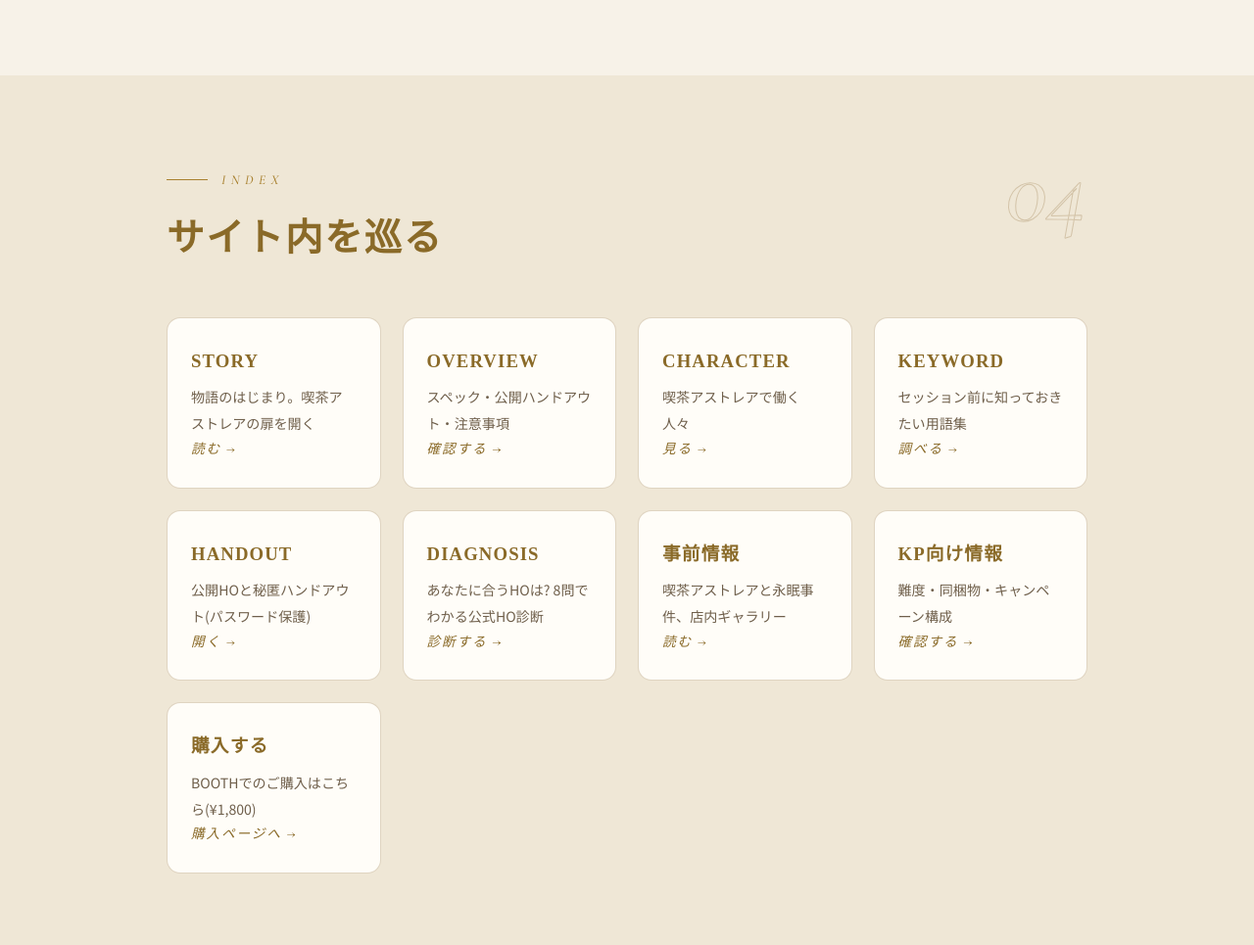
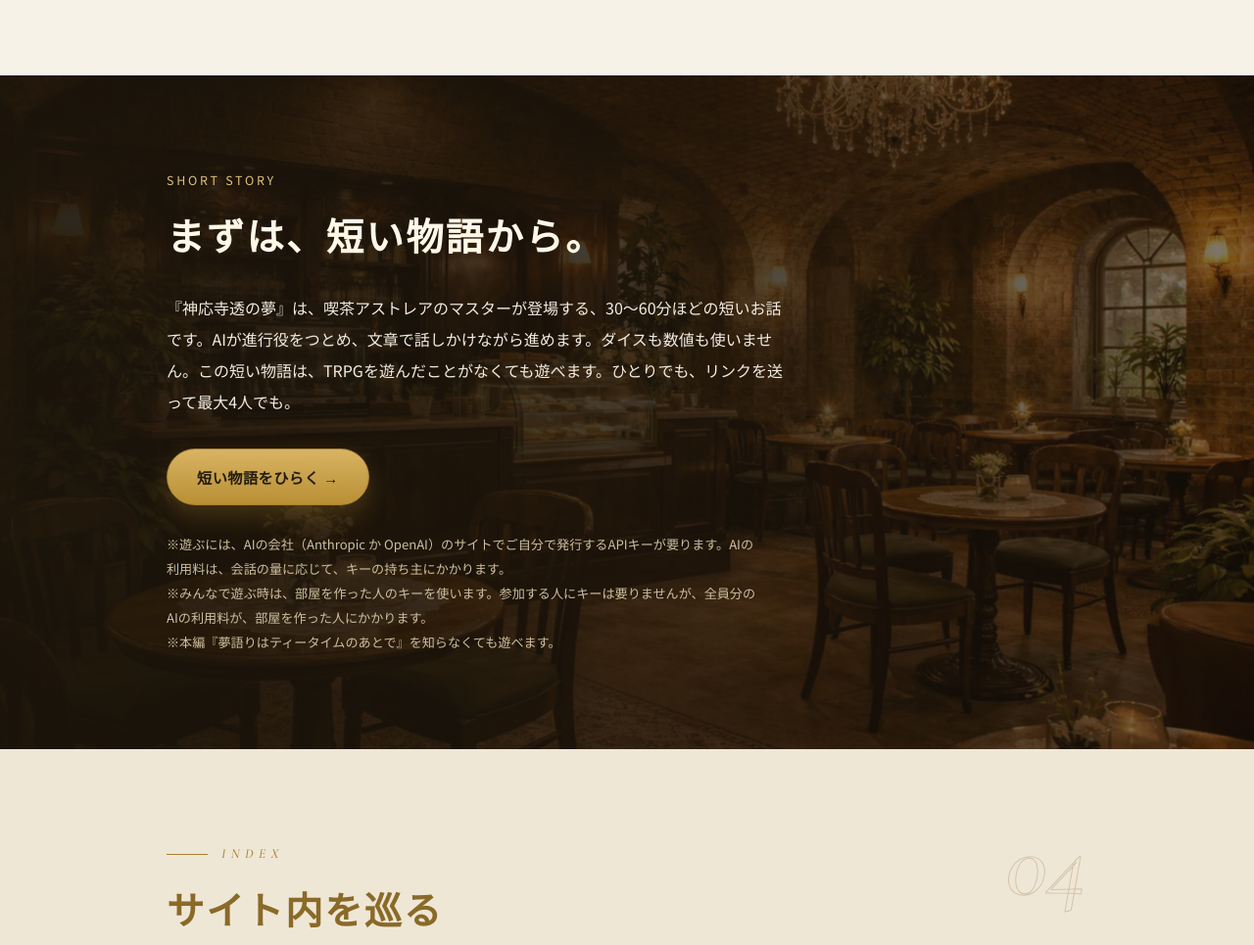
Before and after one commit to siraha0611/yumegatari-official-site, a plain HTML site: page index.html in a window 1280 px wide. Shown: the part 3650-4615 px from the top of the page at 98% size. Drawn offline with nearby package versions, Linux system fonts and the light colour scheme; a web font is replaced by a local one.

Commit message:
トップに「短い物語」の帯を足す：AIと遊ぶ『神応寺透の夢』への入口（/go/play/ 経由）
- index.html：「こんな人におすすめ」の下に、暗い帯（Short Story／まずは、短い物語から。）
  遊ぶのにAPIキーが要る事・AIの利用料がキーの持ち主（複数人の時は部屋を作った人）にかかる事を注記
- assets/css/style.css：帯の見た目（.short-story）。読み込みの版を v=9 に
- go/play/：遊ぶ住所（https://yumeti-play.pages.dev/toru-dream/）への転送。住所を変える時はここだけ直す
- go/_リダイレクト先の一覧.md：/go/play/ の行を足す

Co-Authored-By: Claude Fable 5.2 <noreply@anthropic.com>

```diff
--- a/assets/css/style.css
+++ b/assets/css/style.css
@@ -1546,3 +1546,57 @@ html{ scroll-padding-top: 92px; }
   .rv-gate, .rv-form{ padding: 22px 18px; }
   .rv-date{ margin-left: 0; width: 100%; }
 }
+
+/* ===== トップ：短い物語（AIと遊ぶ『神応寺透の夢』）への帯（2026-11-21） ===== */
+.short-story{
+  position: relative;
+  overflow: hidden;
+  padding: clamp(56px, 8vw, 96px) 0;
+  background: var(--ink-bg);
+  color: #f3ece0;
+}
+.short-story-bg{
+  position: absolute;
+  inset: 0;
+  background:
+    linear-gradient(90deg, rgba(28,21,11,0.93) 0%, rgba(28,21,11,0.8) 55%, rgba(28,21,11,0.55) 100%),
+    url("../img/bg/03-astrea.webp") center / cover no-repeat;
+}
+.short-story .container{ position: relative; }
+.short-story-kicker{
+  margin: 0 0 10px;
+  color: #e0c27a;
+  font-size: 0.78rem;
+  letter-spacing: 0.22em;
+  text-transform: uppercase;
+}
+.short-story h2{
+  margin: 0 0 18px;
+  color: #fff8e8;
+  font-size: clamp(1.6rem, 3.6vw, 2.4rem);
+  letter-spacing: 0.06em;
+}
+.short-story-lead{
+  max-width: 40em;
+  margin: 0 0 26px;
+  line-height: 2;
+  color: #f3ece0;
+}
+.short-story .cta-row{ margin: 0 0 22px; }
+.short-story .cta-row .btn{ margin-left: 0; }
+.short-story-notes{
+  max-width: 46em;
+  margin: 0;
+  padding: 0;
+  list-style: none;
+  font-size: 0.82rem;
+  line-height: 1.9;
+  color: #cdbf9f;
+}
+@media (max-width: 720px){
+  .short-story-bg{
+    background:
+      linear-gradient(180deg, rgba(28,21,11,0.9) 0%, rgba(28,21,11,0.84) 100%),
+      url("../img/bg/03-astrea.webp") center / cover no-repeat;
+  }
+}
--- a/index.html
+++ b/index.html
@@ -26,7 +26,7 @@
 <link rel="preconnect" href="https://fonts.gstatic.com" crossorigin>
 <link href="https://fonts.googleapis.com/css2?family=Noto+Serif+JP:wght@500;700&family=Noto+Sans+JP:wght@400;500;700&family=Shippori+Mincho+B1:wght@600;700;800&family=Cormorant+Garamond:ital,wght@0,500;1,500;1,600&display=swap" rel="stylesheet">
 <link rel="preload" as="image" href="assets/img/bg/03-astrea.webp" fetchpriority="high">
-<link rel="stylesheet" href="assets/css/style.css?v=8">
+<link rel="stylesheet" href="assets/css/style.css?v=9">
 <link rel="stylesheet" href="assets/css/overview-mg.css?v=4">
 <script type="application/ld+json">
 {
@@ -195,6 +195,25 @@
   </div>
 </section>
 
+<!-- 短い物語（AIと遊ぶ『神応寺透の夢』）への入口（2026-11-21）。
+     リンクは /go/play/ を通す（遊ぶ住所を変える時は go/play/index.html だけを直す）。 -->
+<section class="short-story" aria-labelledby="short-story-title">
+  <div class="short-story-bg" aria-hidden="true"></div>
+  <div class="container">
+    <p class="short-story-kicker">Short Story</p>
+    <h2 id="short-story-title">まずは、短い物語から。</h2>
+    <p class="short-story-lead">『神応寺透の夢』は、喫茶アストレアのマスターが登場する、30〜60分ほどの短いお話です。AIが進行役をつとめ、文章で話しかけながら進めます。ダイスも数値も使いません。この短い物語は、TRPGを遊んだことがなくても遊べます。ひとりでも、リンクを送って最大4人でも。</p>
+    <div class="cta-row">
+      <a class="btn btn-primary" href="go/play/" target="_blank" rel="noopener">短い物語をひらく →</a>
+    </div>
+    <ul class="short-story-notes">
+      <li>※遊ぶには、AIの会社（Anthropic か OpenAI）のサイトでご自分で発行するAPIキーが要ります。AIの利用料は、会話の量に応じて、キーの持ち主にかかります。</li>
+      <li>※みんなで遊ぶ時は、部屋を作った人のキーを使います。参加する人にキーは要りませんが、全員分のAIの利用料が、部屋を作った人にかかります。</li>
+      <li>※本編『夢語りはティータイムのあとで』を知らなくても遊べます。</li>
+    </ul>
+  </div>
+</section>
+
 <section class="alt">
   <div class="container">
     <div class="section-head" data-no="04">
```
Also changed, not shown: go/play/index.html (added, +34 -0 lines), 1 other file.
